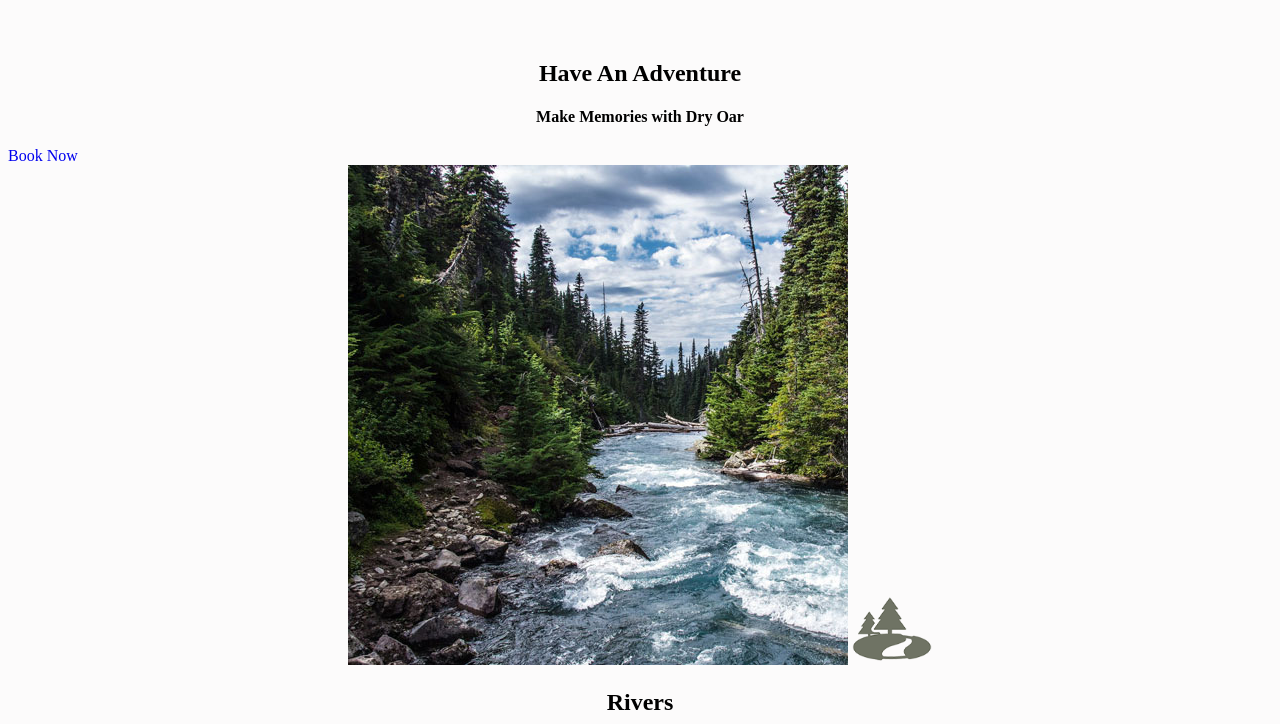
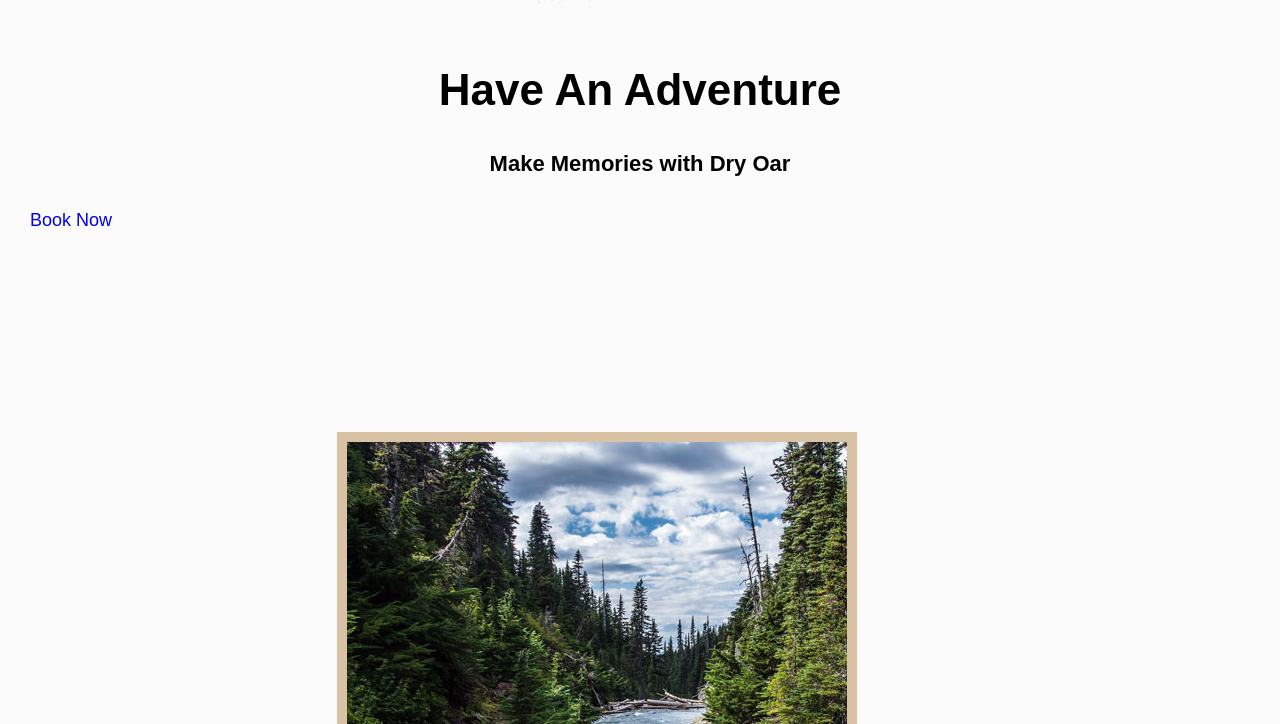
Before and after one commit to lizaajones/wdd130, a plain HTML site: page wwr/index.html in a window 1280 px wide. Shown: the part 916-1640 px from the top of the page. Drawn offline with Linux system fonts and the light colour scheme.

Commit message:
added more css and spacing and borders

```diff
--- a/wwr/styles/style.css
+++ b/wwr/styles/style.css
@@ -63,3 +63,88 @@ footer p {
 nav a, .button-box, main section, #hero-msg h1, #hero-msg h4 {
     text-align: center;
 }
+body {
+    font-family: 'Raleway', Arial, sans-serif;
+    font-size: 22px;
+    margin: 0;
+    padding: 0;
+}
+
+.home-title, .msg h2 {
+    font-family: 'Rock Salt', 'Bradley Hand', sans-serif;
+    font-size: 2em;
+}
+.book, .join {
+    font-size: 18px;
+}
+
+.msg p {
+    font-size: 0.8em;
+    line-height: 1.5em;
+}
+body {
+    margin: 0;
+    padding: 0;
+    font-family: 'Raleway', Arial, sans-serif;
+}
+
+h2 {
+    margin: 0;
+}
+#logo_link {
+    padding-top: 5px;
+}
+
+nav a {
+    padding: 35px;
+}
+
+.book, .join {
+    padding: 15px 30px;
+}
+
+.icon {
+    padding-top: 10px;
+}
+
+.msg {
+    padding: 35px;
+}
+
+.msg p {
+    padding-bottom: 15px;
+}
+
+footer {
+    padding: 25px 50px;
+}
+
+footer .social img {
+    padding-top: 15px;
+}
+.home-title {
+    margin-top: 10px;
+}
+
+.book, .join {
+    margin-top: 50px;
+}
+
+.rivers-card, .camping-card, .rapids-card {
+    margin: 200px 0;
+}
+
+footer {
+    margin-top: 200px;
+}
+.book, .join {
+    border-radius: 5px;
+}
+
+.card-img {
+    border: 10px solid #d9c2a3;
+}
+
+main section img {
+    box-sizing: border-box;
+}
```
